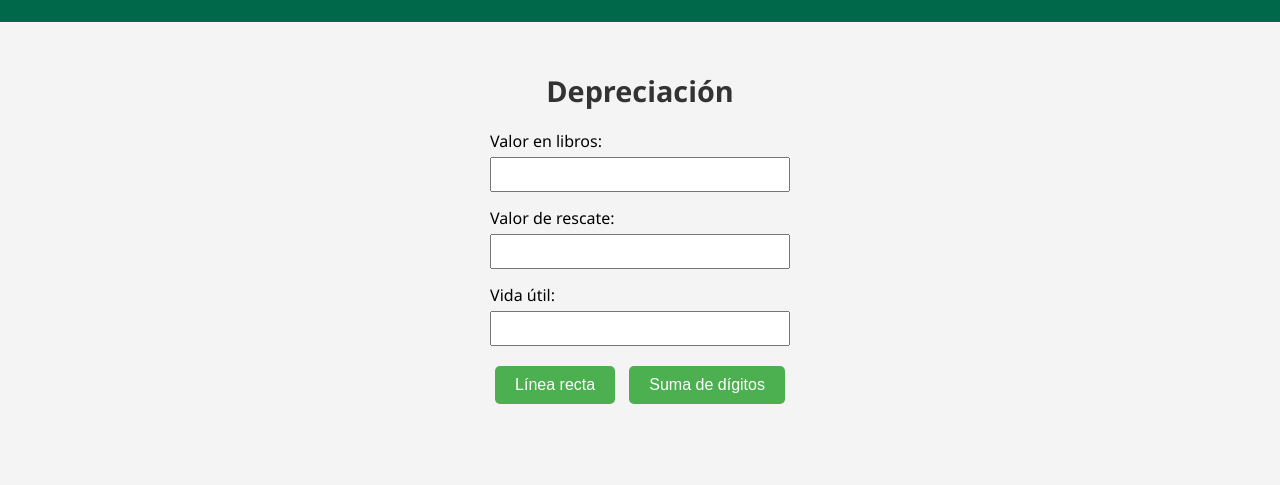
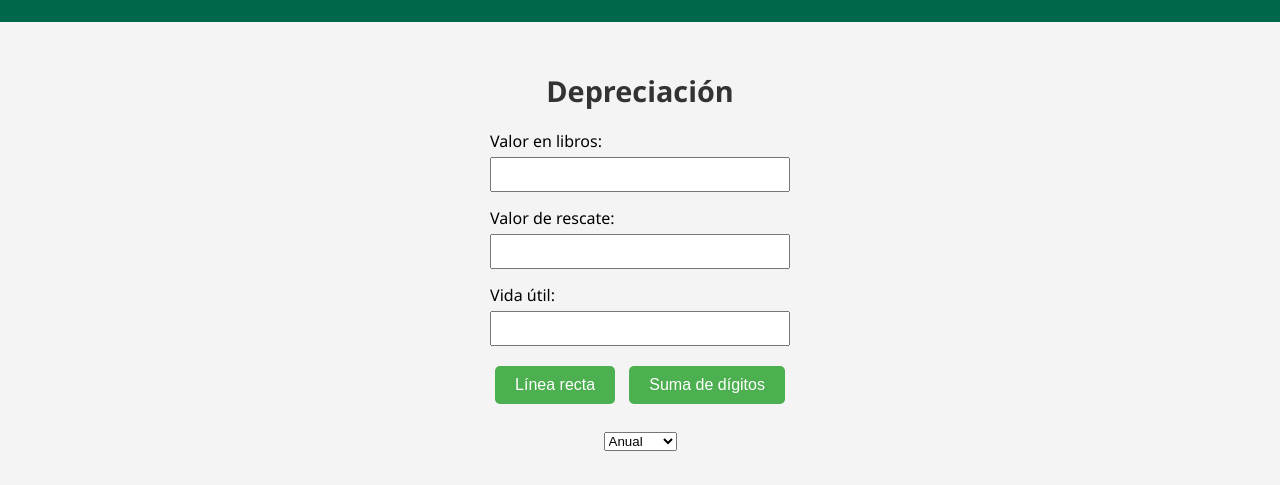
Before and after one commit to AlbinJunLiang/tarea1-IF-6201, a plain HTML site: page index.html in a window 1280 px wide. Shown: the part 107-592 px from the top of the page. Drawn offline with Linux system fonts and the light colour scheme.

Commit message:
Update index.html

```diff
--- a/index.html
+++ b/index.html
@@ -53,6 +53,13 @@
         </button>
       </div>
 
+      <div>
+        <select id="opciones" name="opciones">
+          <option value="1">Anual</option>
+          <option value="2">Mensual</option>
+        </select>
+      </div>
+
       <div class="table-container">
         <table>
           <thead id="id-thead"></thead>
```
Lines whose indentation alone changed are shown as unchanged.
